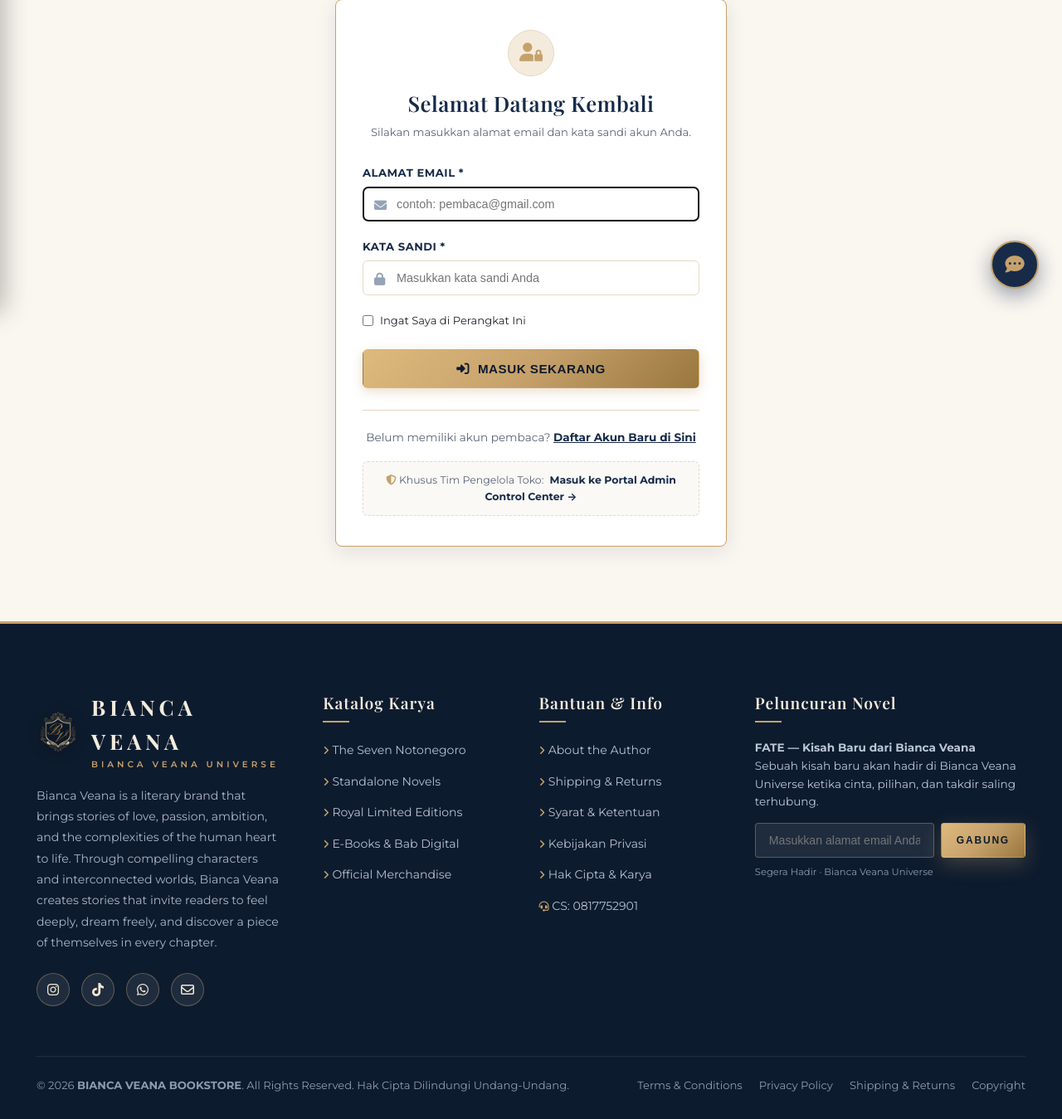
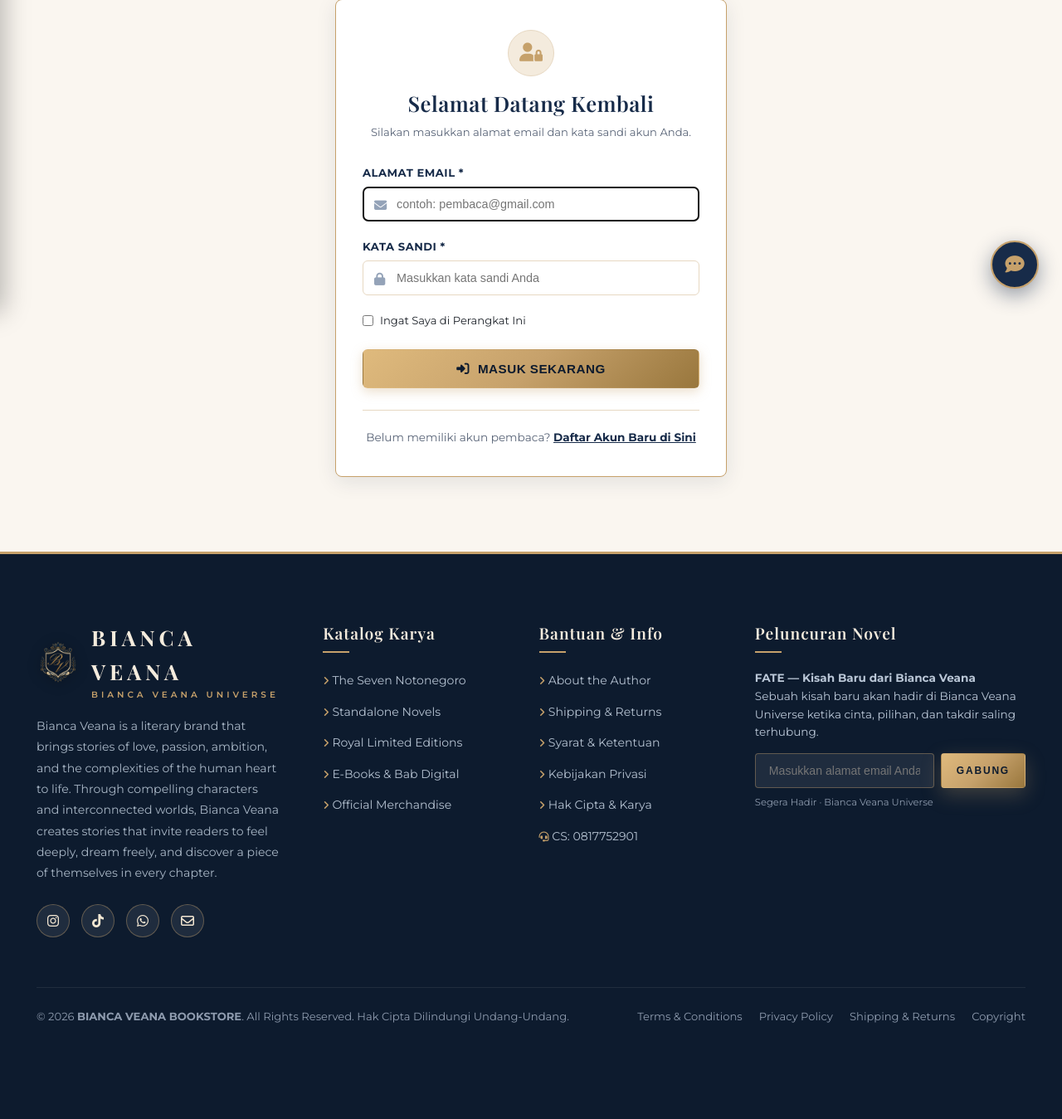
Before and after one commit to jhonbung/coba-buku, a Laravel app: page /login in a window 1280 px wide. Shown: the part 424-1773 px from the top of the page at 83% size. After the commit the page ends 1657 px from the top, so only its background shows below. Run offline with Laravel 12, Linux system fonts and the light colour scheme; some web fonts are replaced.

Commit message:
fix(auth): remove admin portal link from customer login page

```diff
--- a/resources/views/auth/login.blade.php
+++ b/resources/views/auth/login.blade.php
@@ -92,14 +92,6 @@
       </a>
     </div>
 
-    <!-- Pembeda Jalur Admin Login -->
-    <div style="margin-top: 18px; padding: 12px; background: #FAF9F6; border-radius: 6px; text-align: center; font-size: 0.78rem; color: var(--text-muted); border: 1px dashed var(--soft-beige);">
-      <i class="fa-solid fa-shield-halved" style="color: var(--champagne-gold);"></i> Khusus Tim Pengelola Toko:
-      <a href="{{ route('admin.login') }}" style="color: var(--ocean-navy); font-weight: 700; text-decoration: none; margin-left: 4px;">
-        Masuk ke Portal Admin Control Center &rarr;
-      </a>
-    </div>
-
   </div>
 </div>
 @endsection
```
